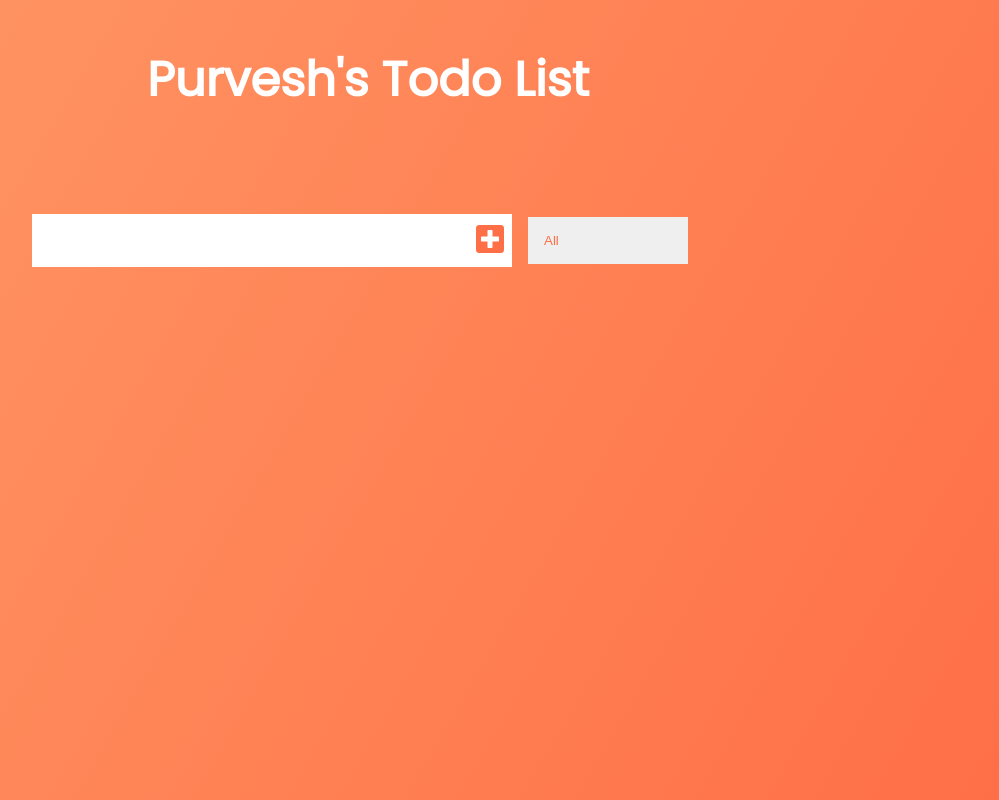
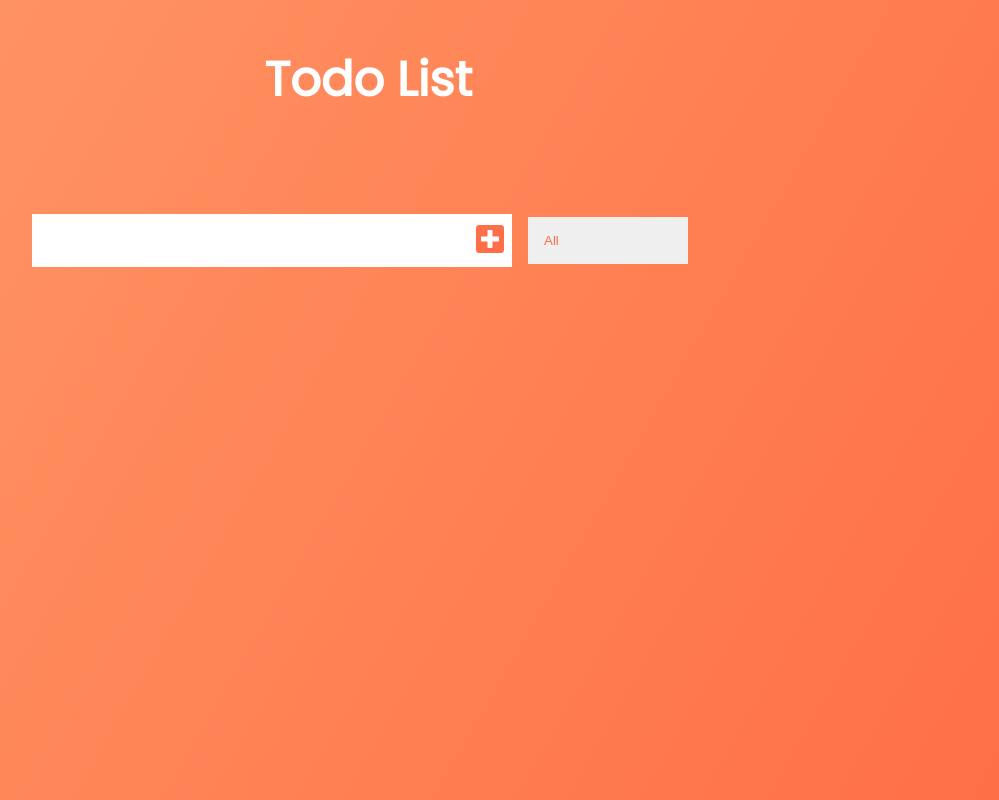
Before and after one commit to purvesh62/Todo-list, a plain HTML site: page index.html in a window 1280 px wide. Shown: the whole page, without its empty margins (272-1271 px from the left). Drawn offline with Linux system fonts and the light colour scheme.

Commit message:
Changes in Index

```diff
--- a/index.html
+++ b/index.html
@@ -16,7 +16,7 @@
 
 <body>
     <header>
-        <h1>Purvesh's Todo List</h1>
+        <h1>Todo List</h1>
     </header>
 
     <form>
```
